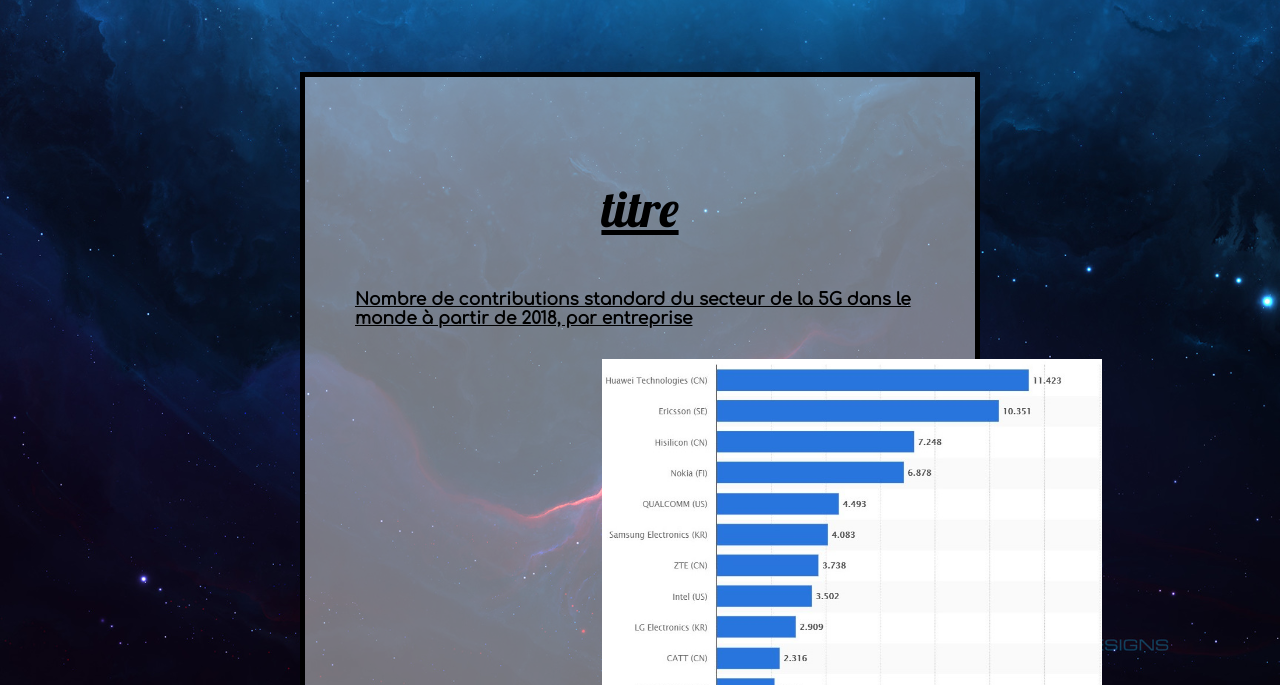
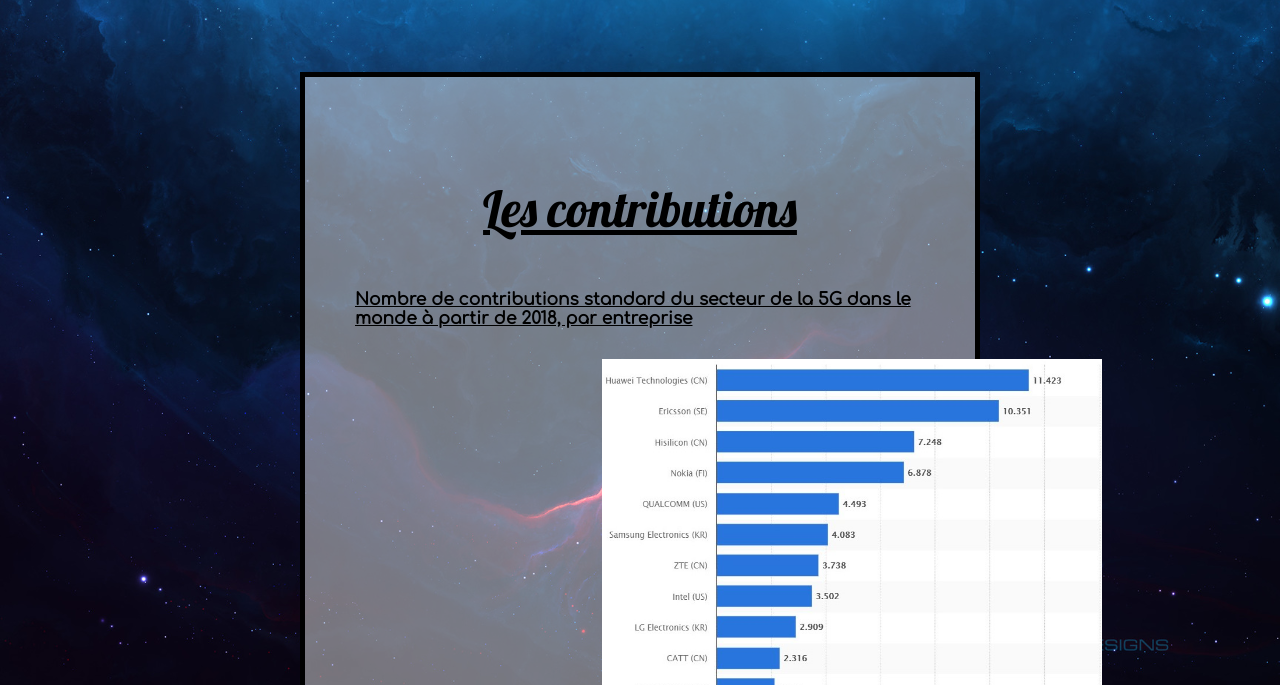
Before and after one commit to lulu9715/5G, a plain HTML site: page Les contri.html in a window 1280 px wide. Shown: the part 115-800 px from the top of the page. Drawn offline with Linux system fonts and the light colour scheme.

Commit message:
Changement titre

```diff
--- a/Les contri.html
+++ b/Les contri.html
@@ -66,7 +66,7 @@
         </div>
     </nav>
     <div class="box">
-        <p class="center">titre</p>
+        <p class="center">Les contributions</p>
         <p class='texte'>
             <strong class="souligner">Nombre de contributions standard du secteur de la 5G dans le monde à partir de 2018, par entreprise</strong>
             <SPAN style="position: absolute; top: 80 px; left: 100 px;"> <IMG SRC="img5g/contribution.jpg" class="contribution"> </SPAN>
```
